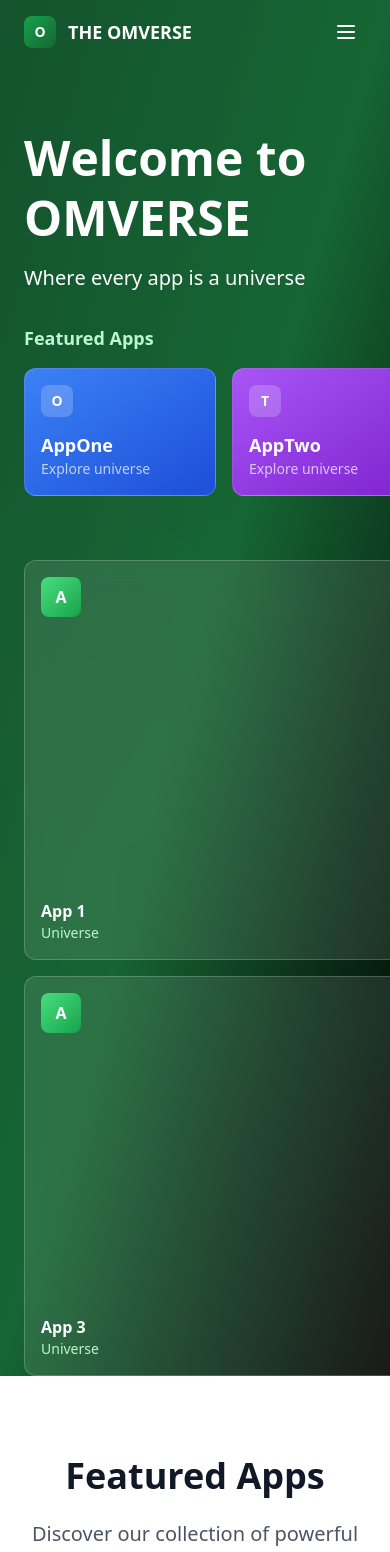
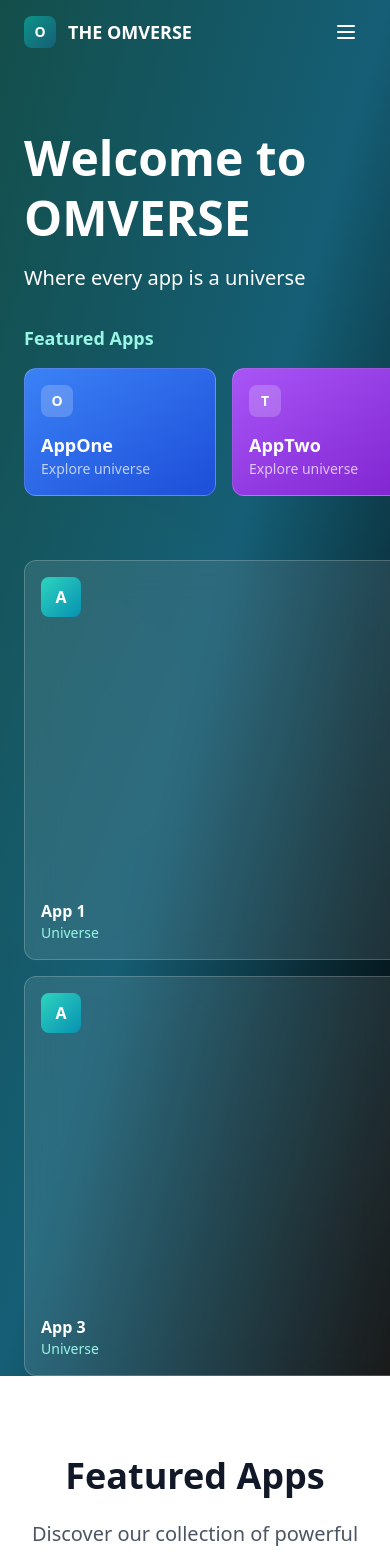
Before and after one commit to theomverse/omverse-echo-verse-glide, a React (Vite) app: page / in a window 390 px wide. Shown: the top 1552 px of the page. Built offline with nearby package versions, Linux system fonts and the light colour scheme.

Commit message:
Refactor: Change background color to muted blue green
Updated background colors to muted blue green.

```diff
--- a/src/components/AppsSection.tsx
+++ b/src/components/AppsSection.tsx
@@ -96,7 +96,7 @@ const AppsSection = () => {
 
                 {/* Content */}
                 <div className="p-6">
-                  <h3 className="text-xl font-bold text-white mb-2 group-hover:text-green-400 transition-colors">
+                  <h3 className="text-xl font-bold text-white mb-2 group-hover:text-teal-400 transition-colors">
                     {app.name}
                   </h3>
                   <p className="text-gray-300 group-hover:text-gray-100 transition-colors">
@@ -105,7 +105,7 @@ const AppsSection = () => {
 
                   {/* Hover overlay */}
                   <div className="mt-4 opacity-0 group-hover:opacity-100 transition-opacity duration-300">
-                    <div className="flex items-center text-green-400 font-semibold">
+                    <div className="flex items-center text-teal-400 font-semibold">
                       <span>Explore</span>
                       <svg className="w-4 h-4 ml-2 transform group-hover:translate-x-1 transition-transform" fill="none" stroke="currentColor" viewBox="0 0 24 24">
                         <path strokeLinecap="round" strokeLinejoin="round" strokeWidth={2} d="M9 5l7 7-7 7" />
--- a/src/components/ConnectSection.tsx
+++ b/src/components/ConnectSection.tsx
@@ -28,19 +28,19 @@ const ConnectSection = () => {
       name: 'Email',
       icon: Mail,
       href: 'mailto:hello@omverse.com',
-      color: 'hover:text-green-400',
-      bgColor: 'hover:bg-green-400/10'
+      color: 'hover:text-teal-400',
+      bgColor: 'hover:bg-teal-400/10'
     }
   ];
 
   return (
-    <section className="py-20 lg:py-32 bg-gradient-to-br from-green-600 to-green-800" id="lets-talk">
+    <section className="py-20 lg:py-32 bg-gradient-to-br from-teal-600 to-cyan-800" id="lets-talk">
       <div className="max-w-7xl mx-auto px-6 lg:px-8 text-center">
         <div className="mb-16">
           <h2 className="text-4xl lg:text-6xl font-bold text-white mb-6">
             Let's Talk
           </h2>
-          <p className="text-xl text-green-100 max-w-2xl mx-auto">
+          <p className="text-xl text-teal-100 max-w-2xl mx-auto">
             Ready to explore the universe of possibilities? Connect with us and let's create something amazing together.
           </p>
         </div>
@@ -75,11 +75,11 @@ const ConnectSection = () => {
 
         {/* CTA Button */}
         <div className="space-y-6">
-          <button className="bg-white text-green-800 px-8 py-4 rounded-full font-bold text-lg hover:bg-green-50 transition-all duration-300 hover:scale-105 hover:shadow-xl">
+          <button className="bg-white text-teal-800 px-8 py-4 rounded-full font-bold text-lg hover:bg-teal-50 transition-all duration-300 hover:scale-105 hover:shadow-xl">
             Start Your Journey
           </button>
 
-          <p className="text-green-100">
+          <p className="text-teal-100">
             Or drop us an email at{' '}
             <a
               href="mailto:hello@omverse.com"
--- a/src/components/Footer.tsx
+++ b/src/components/Footer.tsx
@@ -7,7 +7,7 @@ const Footer = () => {
           {/* Brand */}
           <div className="space-y-4">
             <div className="flex items-center space-x-3">
-              <div className="w-10 h-10 bg-gradient-to-br from-green-600 to-green-800 rounded-lg flex items-center justify-center">
+              <div className="w-10 h-10 bg-gradient-to-br from-teal-600 to-cyan-800 rounded-lg flex items-center justify-center">
                 <span className="text-white font-bold">O</span>
               </div>
               <span className="font-bold text-xl">THE OMVERSE</span>
@@ -59,7 +59,7 @@ const Footer = () => {
               <p>Get in touch with us.</p>
               <a
                 href="mailto:hello@omverse.com"
-                className="text-green-400 hover:text-green-300 transition-colors duration-300 font-semibold"
+                className="text-teal-400 hover:text-teal-300 transition-colors duration-300 font-semibold"
               >
                 hello@omverse.com
               </a>
--- a/src/components/Header.tsx
+++ b/src/components/Header.tsx
@@ -25,7 +25,7 @@ const Header = () => {
         <div className="flex items-center justify-between h-16 lg:h-20">
           {/* Logo Section */}
           <div className="flex items-center space-x-3">
-            <div className="w-8 h-8 lg:w-10 lg:h-10 bg-gradient-to-br from-green-600 to-green-800 rounded-lg flex items-center justify-center">
+            <div className="w-8 h-8 lg:w-10 lg:h-10 bg-gradient-to-br from-teal-600 to-cyan-800 rounded-lg flex items-center justify-center">
               <span className="text-white font-bold text-sm lg:text-base">O</span>
             </div>
             <span className={`font-bold text-lg lg:text-xl transition-all duration-500 ${
@@ -45,7 +45,7 @@ const Header = () => {
                 href={item === 'Home' ? '#' : `#${item.toLowerCase().replace("'", '').replace(' ', '-')}`}
                 className={`font-medium transition-all duration-300 hover:scale-105 ${
                   isScrolled
-                    ? 'text-gray-900 hover:text-green-600'
+                    ? 'text-gray-900 hover:text-teal-600'
                     : 'text-white/90 hover:text-white'
                 }`}
               >
@@ -76,7 +76,7 @@ const Header = () => {
                 href={item === 'Home' ? '#' : `#${item.toLowerCase().replace("'", '').replace(' ', '-')}`}
                 className={`block font-medium py-2 transition-colors ${
                   isScrolled
-                    ? 'text-gray-900 hover:text-green-600'
+                    ? 'text-gray-900 hover:text-teal-600'
                     : 'text-white/90 hover:text-white'
                 }`}
                 onClick={() => setIsMobileMenuOpen(false)}
@@ -97,7 +97,7 @@ const Header = () => {
         <div className="bg-white/90 backdrop-blur-sm border-b border-gray-100 py-2">
           <div className="animate-scroll-left flex space-x-4">
             {[...Array(8)].map((_, i) => (
-              <div key={i} className="flex-shrink-0 w-8 h-8 bg-gradient-to-br from-green-500 to-green-700 rounded-lg flex items-center justify-center">
+              <div key={i} className="flex-shrink-0 w-8 h-8 bg-gradient-to-br from-teal-500 to-cyan-700 rounded-lg flex items-center justify-center">
                 <span className="text-white text-xs font-bold">A{i + 1}</span>
               </div>
             ))}
--- a/src/components/HeroSection.tsx
+++ b/src/components/HeroSection.tsx
@@ -46,7 +46,7 @@ const HeroSection = () => {
   return (
     <section
       ref={heroRef}
-      className="relative min-h-screen bg-gradient-to-br from-green-900 via-green-800 to-black overflow-hidden"
+      className="relative min-h-screen bg-gradient-to-br from-teal-900 via-cyan-800 to-black overflow-hidden"
     >
       {/* Parallax Background */}
       <div
@@ -73,14 +73,14 @@ const HeroSection = () => {
                 <AnimatedText text="OMVERSE" delay={500} />
               </h1>
 
-              <p className="text-xl lg:text-2xl text-green-100 max-w-md">
+              <p className="text-xl lg:text-2xl text-teal-100 max-w-md">
                 <AnimatedText text="Where every app is a universe" delay={1000} />
               </p>
             </div>
 
             {/* App Cards Carousel */}
             <div className="space-y-4">
-              <h3 className="text-lg font-semibold text-green-200">Featured Apps</h3>
+              <h3 className="text-lg font-semibold text-teal-200">Featured Apps</h3>
               <div className="flex space-x-4 overflow-x-auto pb-4">
                 {[
                   { name: 'AppOne', color: 'from-blue-500 to-blue-700' },
@@ -122,12 +122,12 @@ const HeroSection = () => {
                   className="aspect-square bg-white/10 backdrop-blur-lg rounded-xl border border-white/20 p-4 hover:bg-white/20 transition-all duration-300 hover:scale-105"
                 >
                   <div className="h-full flex flex-col justify-between">
-                    <div className="w-10 h-10 bg-gradient-to-br from-green-400 to-green-600 rounded-lg flex items-center justify-center">
+                    <div className="w-10 h-10 bg-gradient-to-br from-teal-400 to-cyan-600 rounded-lg flex items-center justify-center">
                       <span className="text-white font-bold">A</span>
                     </div>
                     <div>
                       <h4 className="text-white font-semibold">App {i + 1}</h4>
-                      <p className="text-green-200 text-sm">Universe</p>
+                      <p className="text-teal-200 text-sm">Universe</p>
                     </div>
                   </div>
                 </div>
```
